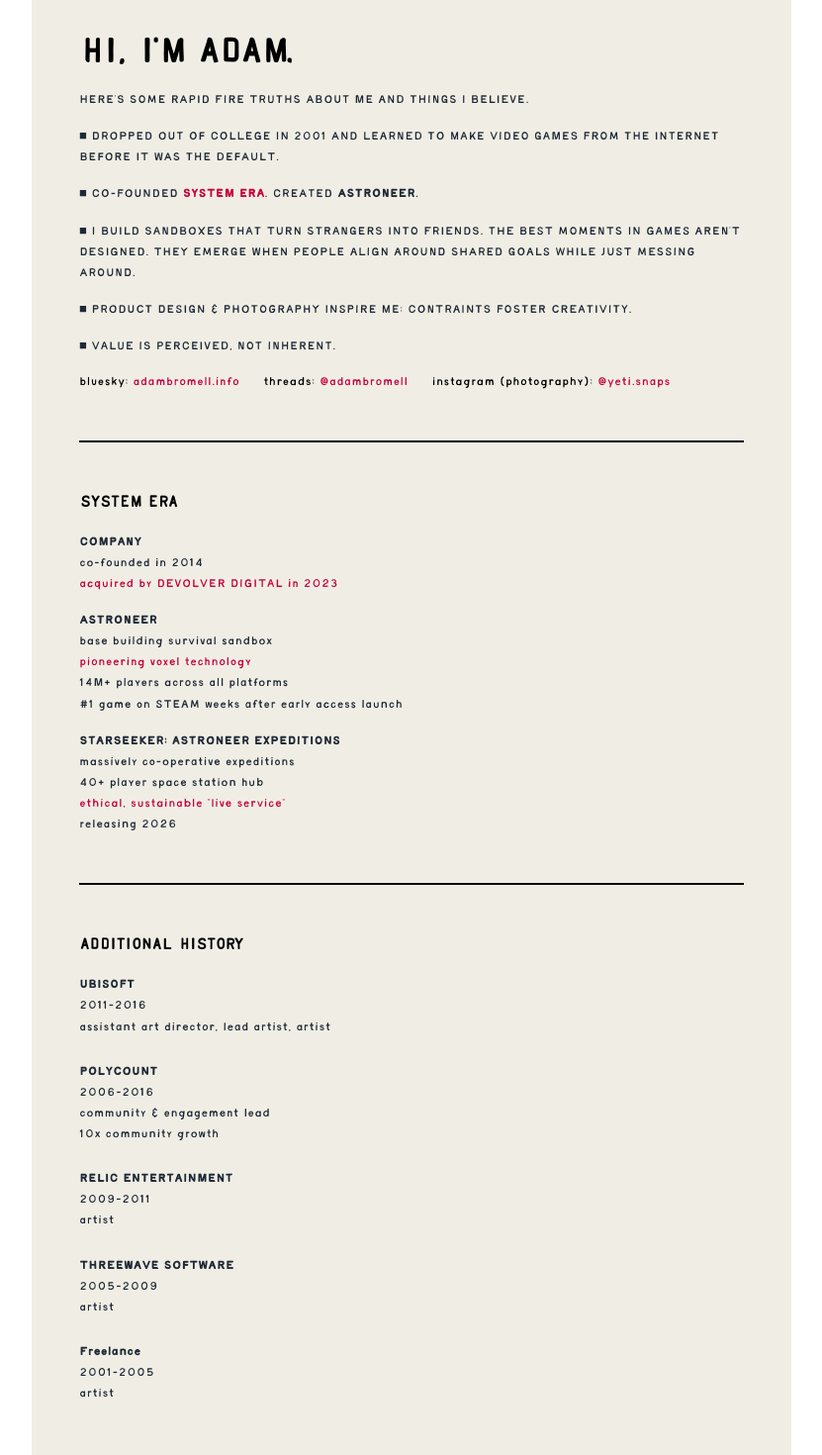
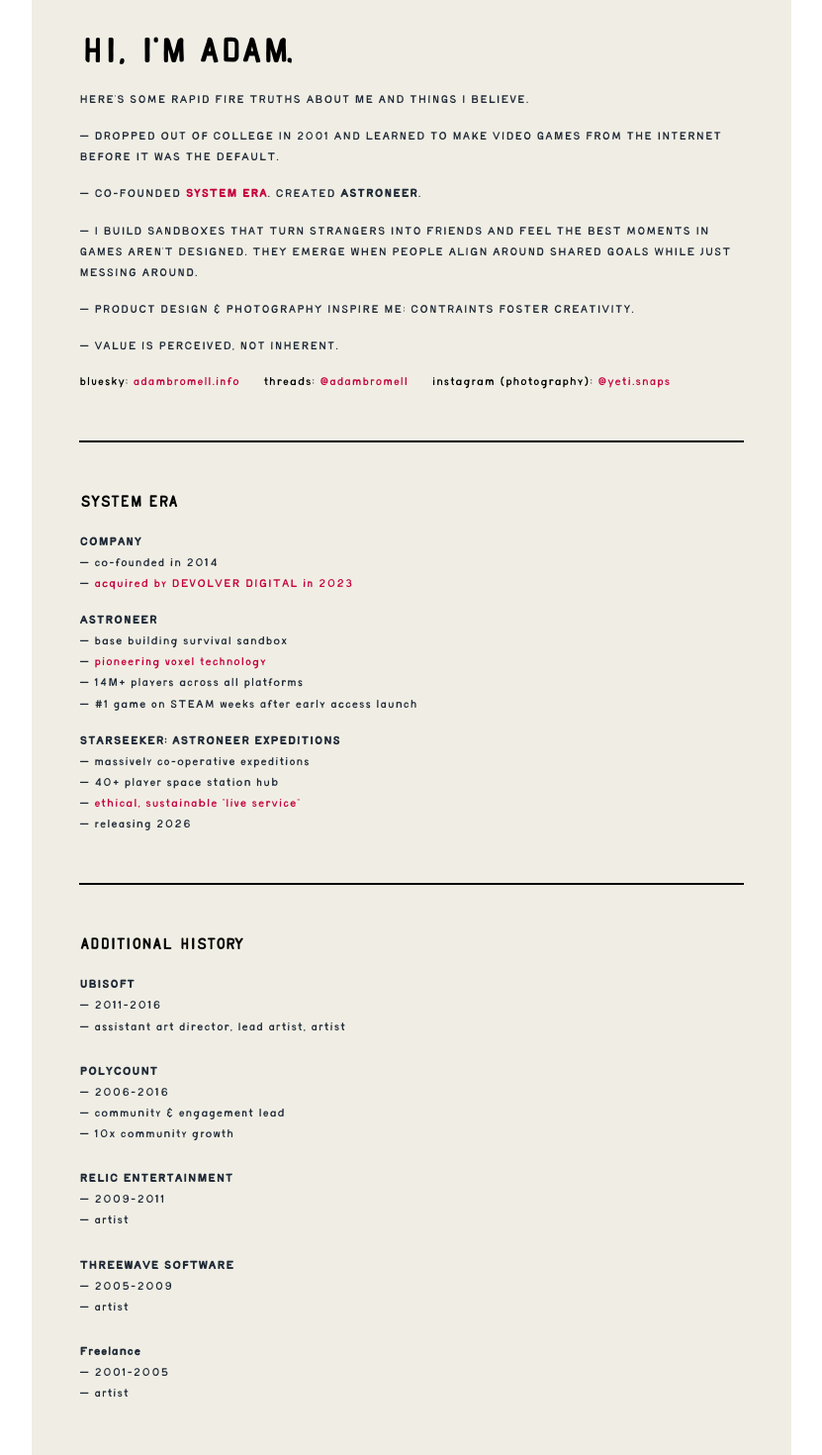
Before and after one commit to XYZCHiiLD/adambromell-site, a Next.js app: page / in a window 1280 px wide. Shown: the part 60-1530 px from the top of the page at 99% size, without its empty margins (224-1055 px from the left). Built offline with nearby package versions, Linux system fonts and the light colour scheme.

Commit message:
Add files via upload

```diff
--- a/src/app/page.js
+++ b/src/app/page.js
@@ -28,11 +28,11 @@
         <section className="mb-12">
           <div className="space-y-4 text-gray-800 leading-relaxed">
             <p>HERE'S SOME RAPID FIRE TRUTHS ABOUT ME AND THINGS I BELIEVE.</p>
-            <p>■ DROPPED OUT OF COLLEGE IN 2001 AND LEARNED TO MAKE VIDEO GAMES FROM THE INTERNET BEFORE IT WAS THE DEFAULT.</p>
-            <p>■ CO-FOUNDED <a href="https://www.systemera.net/" target="_blank" rel="noopener noreferrer" className="hover:underline font-bold" style={{ color: '#C5003E' }}>SYSTEM ERA</a>. CREATED <strong>ASTRONEER</strong>.</p>
-            <p>■ I BUILD SANDBOXES THAT TURN STRANGERS INTO FRIENDS. THE BEST MOMENTS IN GAMES AREN'T DESIGNED. THEY EMERGE WHEN PEOPLE ALIGN AROUND SHARED GOALS WHILE JUST MESSING AROUND.</p>
-            <p>■ PRODUCT DESIGN & PHOTOGRAPHY INSPIRE ME: CONTRAINTS FOSTER CREATIVITY.</p>
-            <p>■ VALUE IS PERCEIVED, NOT INHERENT.</p>
+            <p>— DROPPED OUT OF COLLEGE IN 2001 AND LEARNED TO MAKE VIDEO GAMES FROM THE INTERNET BEFORE IT WAS THE DEFAULT.</p>
+            <p>— CO-FOUNDED <a href="https://www.systemera.net/" target="_blank" rel="noopener noreferrer" className="hover:underline font-bold" style={{ color: '#C5003E' }}>SYSTEM ERA</a>. CREATED <strong>ASTRONEER</strong>.</p>
+            <p>— I BUILD SANDBOXES THAT TURN STRANGERS INTO FRIENDS AND FEEL THE BEST MOMENTS IN GAMES AREN'T DESIGNED. THEY EMERGE WHEN PEOPLE ALIGN AROUND SHARED GOALS WHILE JUST MESSING AROUND.</p>
+            <p>— PRODUCT DESIGN & PHOTOGRAPHY INSPIRE ME: CONTRAINTS FOSTER CREATIVITY.</p>
+            <p>— VALUE IS PERCEIVED, NOT INHERENT.</p>
           </div>
 
           {/* Social links */}
@@ -81,24 +81,24 @@
           <div className="space-y-4 text-gray-800 leading-relaxed">
             <div>
               <p className="subheading">COMPANY</p>
-              <p>co-founded in 2014</p>
-              <p><a href="https://www.gamedeveloper.com/business/devolver-digital-to-acquire-astroneer-dev-system-era-for-up-to-40m" target="_blank" rel="noopener noreferrer" className="hover:underline" style={{ color: '#C5003E' }}>acquired by DEVOLVER DIGITAL in 2023</a></p>
+              <p>— co-founded in 2014</p>
+              <p>— <a href="https://www.gamedeveloper.com/business/devolver-digital-to-acquire-astroneer-dev-system-era-for-up-to-40m" target="_blank" rel="noopener noreferrer" className="hover:underline" style={{ color: '#C5003E' }}>acquired by DEVOLVER DIGITAL in 2023</a></p>
             </div>
 
             <div className="mt-6">
               <p className="subheading">ASTRONEER</p>
-              <p>base building survival sandbox</p>
-              <p><a href="https://www.gamedeveloper.com/design/what-i-astroneer-i-s-devs-learned-while-leaving-early-access" target="_blank" rel="noopener noreferrer" className="hover:underline" style={{ color: '#C5003E' }}>pioneering voxel technology</a></p>
-              <p>14M+ players across all platforms</p>
-              <p>#1 game on STEAM weeks after early access launch</p>
+              <p>— base building survival sandbox</p>
+              <p>— <a href="https://www.gamedeveloper.com/design/what-i-astroneer-i-s-devs-learned-while-leaving-early-access" target="_blank" rel="noopener noreferrer" className="hover:underline" style={{ color: '#C5003E' }}>pioneering voxel technology</a></p>
+              <p>— 14M+ players across all platforms</p>
+              <p>— #1 game on STEAM weeks after early access launch</p>
             </div>
 
             <div className="mt-6">
               <p className="subheading">STARSEEKER: ASTRONEER EXPEDITIONS</p>
-              <p>massively co-operative expeditions</p>
-              <p>40+ player space station hub</p>
-              <p><a href="https://gamerant.com/starseeker-astroneer-expeditions-live-service-fomo-content/" target="_blank" rel="noopener noreferrer" className="hover:underline" style={{ color: '#C5003E' }}>ethical, sustainable "live service"</a></p>
-              <p>releasing 2026</p>
+              <p>— massively co-operative expeditions</p>
+              <p>— 40+ player space station hub</p>
+              <p>— <a href="https://gamerant.com/starseeker-astroneer-expeditions-live-service-fomo-content/" target="_blank" rel="noopener noreferrer" className="hover:underline" style={{ color: '#C5003E' }}>ethical, sustainable "live service"</a></p>
+              <p>— releasing 2026</p>
             </div>
           </div>
         </section>
@@ -112,32 +112,32 @@
 
             <div>
               <p className="subheading">UBISOFT</p>
-              <p>2011-2016</p>
-              <p>assistant art director, lead artist, artist</p>
+              <p>— 2011-2016</p>
+              <p>— assistant art director, lead artist, artist</p>
             </div>
 
             <div>
               <p className="subheading">POLYCOUNT</p>
-              <p>2006-2016</p>
-              <p>community & engagement lead<br />10x community growth</p>
+              <p>— 2006-2016</p>
+              <p>— community & engagement lead<br />— 10x community growth</p>
             </div>
 
             <div>
               <p className="subheading">RELIC ENTERTAINMENT</p>
-              <p>2009-2011</p>
-              <p>artist</p>
+              <p>— 2009-2011</p>
+              <p>— artist</p>
             </div>
 
             <div>
               <p className="subheading">THREEWAVE SOFTWARE</p>
-              <p>2005-2009</p>
-              <p>artist</p>
+              <p>— 2005-2009</p>
+              <p>— artist</p>
             </div>
 
             <div>
               <p className="subheading">Freelance</p>
-              <p>2001-2005</p>
-              <p>artist</p>
+              <p>— 2001-2005</p>
+              <p>— artist</p>
             </div>
 
           </div>
```
